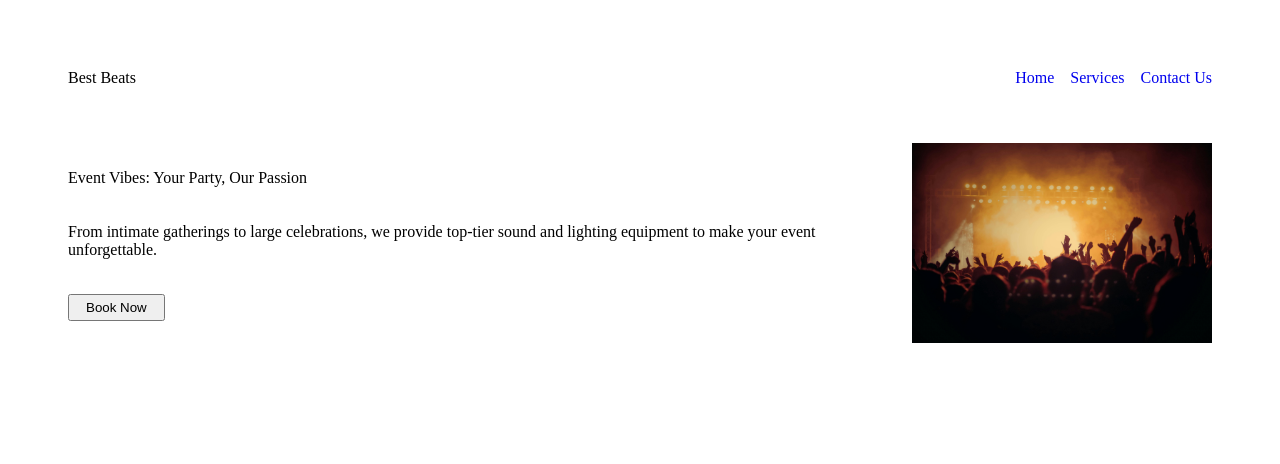
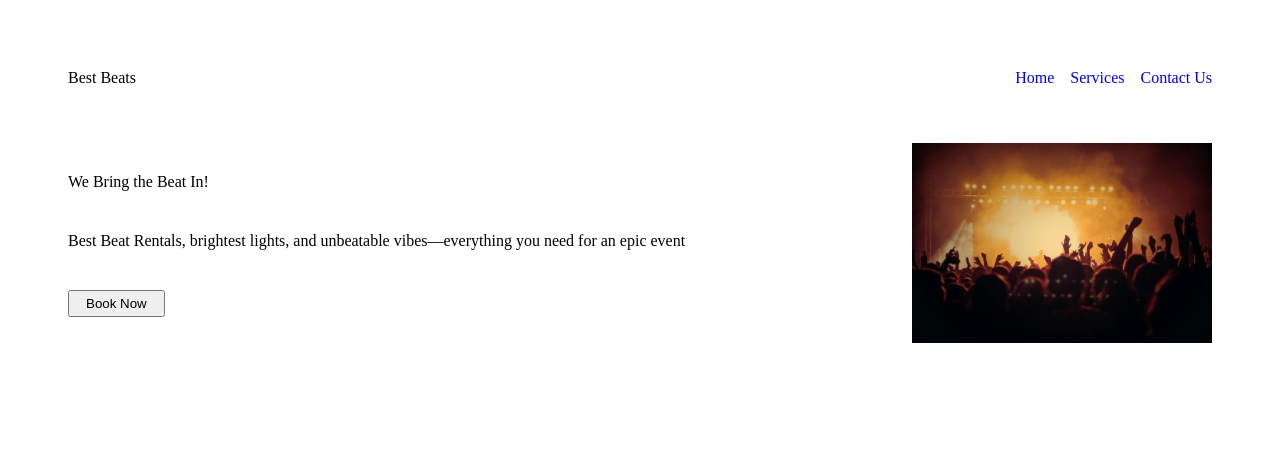
Before and after one commit to rr-tilly/landing-page, a plain HTML site: page index.html in a window 1280 px wide. Shown: the top 464 px of the page. Drawn offline with Linux system fonts and the light colour scheme.

Commit message:
Change content on hero section of index.html

```diff
--- a/index.html
+++ b/index.html
@@ -4,6 +4,10 @@
     <meta charset="UTF-8" />
     <meta name="viewport" content="width=device-width, initial-scale=1.0" />
     <link rel="stylesheet" href="styles.css" />
+    <link
+      href="https://fonts.googleapis.com/css?family=Roboto"
+      rel="stylesheet"
+    />
     <title>Best Beats | Light and Speaker Rentals</title>
   </head>
   <body></body>
@@ -18,10 +22,10 @@
     </div>
     <div class="hero-section">
       <div class="left">
-        <div class="hero-text">Event Vibes: Your Party, Our Passion</div>
+        <div class="hero-text">We Bring the Beat In!</div>
         <div class="hero-subtext">
-          From intimate gatherings to large celebrations, we provide top-tier
-          sound and lighting equipment to make your event unforgettable.
+          Best Beat Rentals, brightest lights, and unbeatable vibes—everything
+          you need for an epic event
         </div>
         <button class="hero-button">Book Now</button>
       </div>
```
